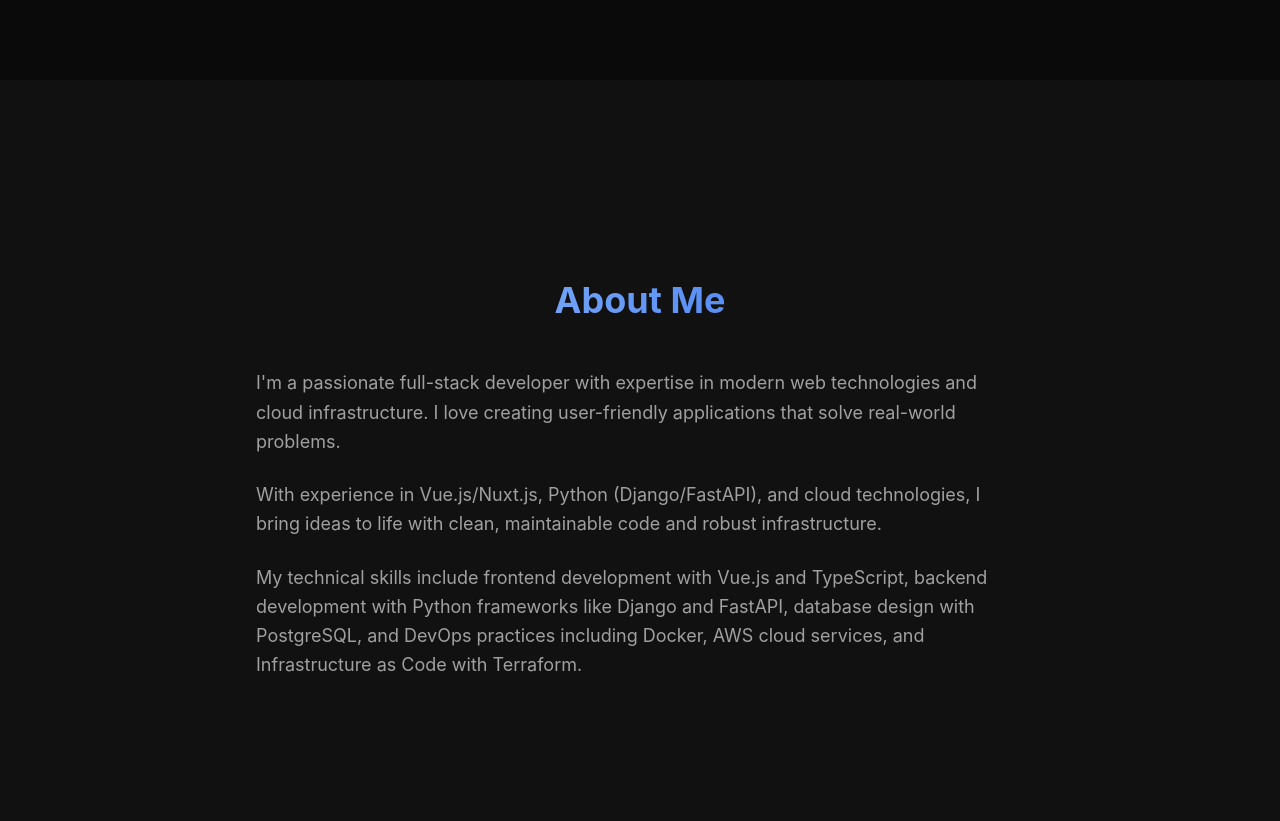
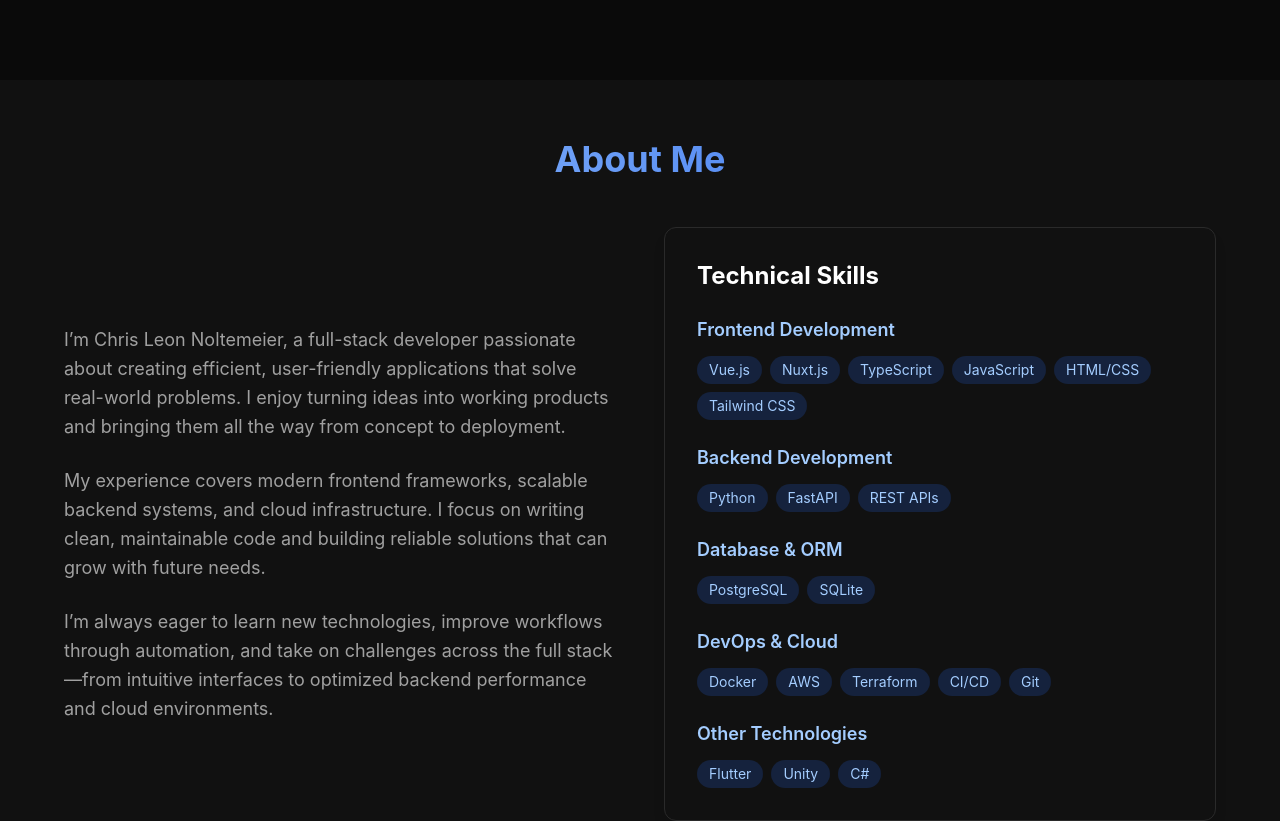
Before and after one commit to chrisnltr/portfolio, a Nuxt app: page / in a window 1280 px wide. Shown: the part 800-1621 px from the top of the page. Built offline with nearby package versions, Linux system fonts and the light colour scheme.

Commit message:
feat: enhance portfolio layout and content

```diff
--- a/app.vue
+++ b/app.vue
@@ -5,17 +5,17 @@
 	>
 		<div
 			ref="cursorFollower"
-      class="fixed pointer-events-none z-[9999] w-16 h-16 rounded-full blur-xl transition-all duration-500 ease-out"
+			class="fixed pointer-events-none z-[9999] rounded-full blur-xl transition-all duration-300 ease-out"
 			:class="
-        isHoveringTarget ? 'bg-blue-500/40 w-24 h-24' : 'bg-blue-400/20 w-8 h-8'
+				isHoveringTarget ? 'bg-blue-500/40 w-20 h-20' : 'bg-blue-400/20 w-6 h-6'
 			"
 			:style="{
 				left: mousePosition.x + 'px',
 				top: mousePosition.y + 'px',
 				transform: 'translate(-50%, -50%)',
 				boxShadow: isHoveringTarget
-          ? '0 0 60px 30px rgba(59, 130, 246, 0.6)'
-          : '0 0 30px 15px rgba(96, 165, 250, 0.4)',
+					? '0 0 40px 20px rgba(59, 130, 246, 0.5)'
+					: '0 0 20px 10px rgba(96, 165, 250, 0.3)',
 			}"
 		></div>
 
@@ -59,9 +59,8 @@
 			>
 				<div class="container mx-auto px-4 text-center -mt-20">
 					<div class="animate-fade-in">
-            <h1 class="text-5xl md:text-7xl font-bold mb-6">
-              <span class="gradient-text">Hey, I'm</span>
-              <br />
+						<h1 class="text-5xl md:text-5xl font-bold gradient-text">Hey, I'm</h1>
+						<h1 class="text-5xl md:text-7xl font-bold">
 							<span
 								class="text-text-primary hover:text-blue-400 transition-all duration-500 ease-out cursor-pointer"
 								@mouseenter="animateName = true"
@@ -77,6 +76,8 @@
 								</span>
 							</span>
 						</h1>
+						<h1 class="text-5xl md:text-5xl font-bold gradient-text mt-2">Full-Stack Developer</h1>
+						<br />
 						<p
 							class="text-xl md:text-2xl text-text-secondary mb-8 max-w-2xl mx-auto"
 						>
@@ -106,29 +107,84 @@
         style="scroll-snap-align: start"
       >
         <div class="container mx-auto px-4">
-          <div class="max-w-4xl mx-auto">
+          <div class="max-w-6xl mx-auto">
             <h2 class="text-4xl font-bold text-center mb-12 gradient-text">
               About Me
             </h2>
-            <div class="max-w-3xl mx-auto">
+            <div class="grid md:grid-cols-2 gap-12 items-center">
               <div class="space-y-6">
                 <p class="text-lg text-text-secondary leading-relaxed">
-                  I'm a passionate full-stack developer with expertise in modern
-                  web technologies and cloud infrastructure. I love creating
-                  user-friendly applications that solve real-world problems.
-                </p>
+					I’m Chris Leon Noltemeier, a full-stack developer passionate about creating efficient, user-friendly applications that solve real-world problems. I enjoy turning ideas into working products and bringing them all the way from concept to deployment.                </p>
                 <p class="text-lg text-text-secondary leading-relaxed">
-                  With experience in Vue.js/Nuxt.js, Python (Django/FastAPI),
-                  and cloud technologies, I bring ideas to life with clean,
-                  maintainable code and robust infrastructure.
-                </p>
+					My experience covers modern frontend frameworks, scalable backend systems, and cloud infrastructure. I focus on writing clean, maintainable code and building reliable solutions that can grow with future needs.                </p>
                 <p class="text-lg text-text-secondary leading-relaxed">
-                  My technical skills include frontend development with Vue.js
-                  and TypeScript, backend development with Python frameworks
-                  like Django and FastAPI, database design with PostgreSQL, and
-                  DevOps practices including Docker, AWS cloud services, and
-                  Infrastructure as Code with Terraform.
-                </p>
+					I’m always eager to learn new technologies, improve workflows through automation, and take on challenges across the full stack—from intuitive interfaces to optimized backend performance and cloud environments.                </p>
+              </div>
+
+              <div class="card-elevated p-8">
+                <h3 class="text-2xl font-bold mb-6 text-text-primary">
+                  Technical Skills
+                </h3>
+                <div class="space-y-6">
+                  <div>
+                    <h4 class="text-lg font-semibold text-accent-400 mb-3">
+                      Frontend Development
+                    </h4>
+                    <div class="flex flex-wrap gap-2">
+                      <span class="px-3 py-1 bg-accent-600/20 text-accent-400 rounded-full text-sm">Vue.js</span>
+                      <span class="px-3 py-1 bg-accent-600/20 text-accent-400 rounded-full text-sm">Nuxt.js</span>
+                      <span class="px-3 py-1 bg-accent-600/20 text-accent-400 rounded-full text-sm">TypeScript</span>
+                      <span class="px-3 py-1 bg-accent-600/20 text-accent-400 rounded-full text-sm">JavaScript</span>
+                      <span class="px-3 py-1 bg-accent-600/20 text-accent-400 rounded-full text-sm">HTML/CSS</span>
+                      <span class="px-3 py-1 bg-accent-600/20 text-accent-400 rounded-full text-sm">Tailwind CSS</span>
+                    </div>
+                  </div>
+
+                  <div>
+                    <h4 class="text-lg font-semibold text-accent-400 mb-3">
+                      Backend Development
+                    </h4>
+                    <div class="flex flex-wrap gap-2">
+                      <span class="px-3 py-1 bg-accent-600/20 text-accent-400 rounded-full text-sm">Python</span>
+                      <span class="px-3 py-1 bg-accent-600/20 text-accent-400 rounded-full text-sm">FastAPI</span>
+                      <span class="px-3 py-1 bg-accent-600/20 text-accent-400 rounded-full text-sm">REST APIs</span>
+                    </div>
+                  </div>
+
+                  <div>
+                    <h4 class="text-lg font-semibold text-accent-400 mb-3">
+                      Database & ORM
+                    </h4>
+                    <div class="flex flex-wrap gap-2">
+                      <span class="px-3 py-1 bg-accent-600/20 text-accent-400 rounded-full text-sm">PostgreSQL</span>
+                      <span class="px-3 py-1 bg-accent-600/20 text-accent-400 rounded-full text-sm">SQLite</span>
+                    </div>
+                  </div>
+
+                  <div>
+                    <h4 class="text-lg font-semibold text-accent-400 mb-3">
+                      DevOps & Cloud
+                    </h4>
+                    <div class="flex flex-wrap gap-2">
+                      <span class="px-3 py-1 bg-accent-600/20 text-accent-400 rounded-full text-sm">Docker</span>
+                      <span class="px-3 py-1 bg-accent-600/20 text-accent-400 rounded-full text-sm">AWS</span>
+                      <span class="px-3 py-1 bg-accent-600/20 text-accent-400 rounded-full text-sm">Terraform</span>
+                      <span class="px-3 py-1 bg-accent-600/20 text-accent-400 rounded-full text-sm">CI/CD</span>
+                      <span class="px-3 py-1 bg-accent-600/20 text-accent-400 rounded-full text-sm">Git</span>
+                    </div>
+                  </div>
+
+                  <div>
+                    <h4 class="text-lg font-semibold text-accent-400 mb-3">
+                      Other Technologies
+                    </h4>
+                    <div class="flex flex-wrap gap-2">
+                      <span class="px-3 py-1 bg-accent-600/20 text-accent-400 rounded-full text-sm">Flutter</span>
+                      <span class="px-3 py-1 bg-accent-600/20 text-accent-400 rounded-full text-sm">Unity</span>
+                      <span class="px-3 py-1 bg-accent-600/20 text-accent-400 rounded-full text-sm">C#</span>
+                    </div>
+                  </div>
+                </div>
               </div>
             </div>
           </div>
@@ -622,10 +678,13 @@ const projectData = ref([
 ]);
 
 const updateMousePosition = (e) => {
+	// Smooth cursor following with requestAnimationFrame
+	requestAnimationFrame(() => {
 		mousePosition.value = {
 			x: e.clientX,
 			y: e.clientY,
 		};
+	});
 };
 
 const checkHover = (e) => {
@@ -633,10 +692,18 @@ const checkHover = (e) => {
 	const isTargetElement =
 		target.closest("nav") ||
 		target.closest("button") ||
+		target.closest("a") ||
 		target.closest("span") ||
+		target.closest("h1") ||
 		target.closest("h2") ||
-    target.closest("p");
+		target.closest("h3") ||
+		target.closest("p") ||
+		target.closest(".card-elevated");
+
+	// Smooth transition for hover state
+	if (isHoveringTarget.value !== isTargetElement) {
 		isHoveringTarget.value = isTargetElement;
+	}
 };
 
 const scrollToProjects = () => {
```
Lines whose indentation alone changed are shown as unchanged.
